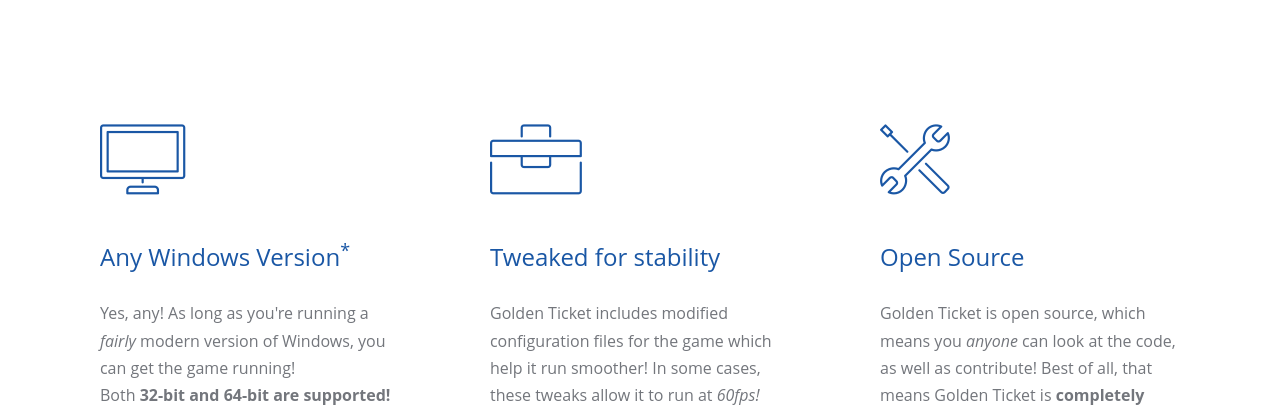
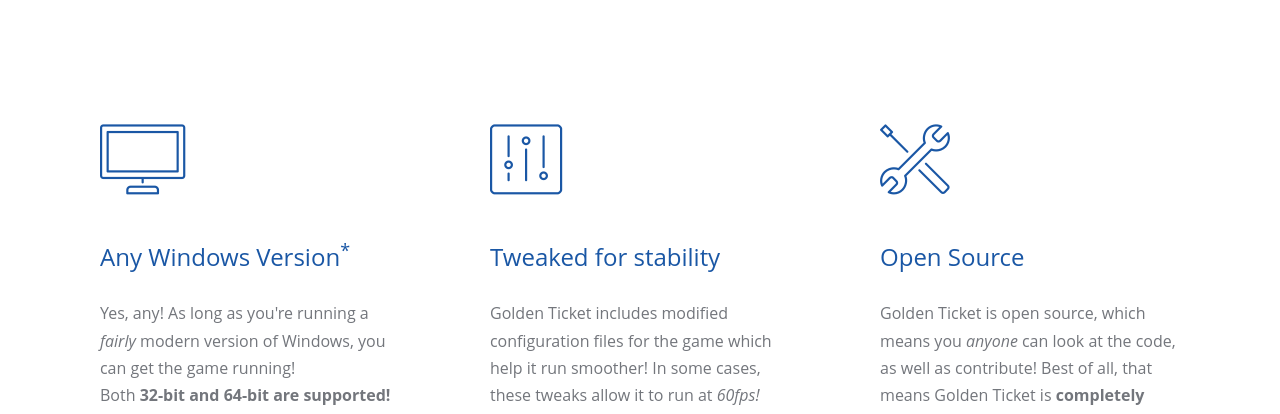
Before and after one commit to The-Buzzy-Project/The-Buzzy-Project.github.io, a website: page index.html in a window 1280 px wide. Shown: the part 940-1354 px from the top of the page. Drawn offline with Linux system fonts and the light colour scheme; files whose address does not match are found by name.

Commit message:
Change showcase icon to a more relevant one

```diff
--- a/index.html
+++ b/index.html
@@ -75,7 +75,7 @@
           </div>
           <div class="col-md-4">
             <div class="probootstrap-service-item probootstrap-animate" data-animate-effect="fadeIn">
-              <span class="icon icon-toolbox"></span>
+              <span class="icon icon-adjustments"></span>
               <h2>Tweaked for stability</h2>
               <p>Golden Ticket includes modified configuration files for the game which help it run smoother! In some cases, these tweaks allow it to run at <em>60fps!</em></p>
               <p><a href="https://github.com/The-Buzzy-Project/Golden-Ticket/wiki/Modifications-done-by-Golden-Ticket" class="probootstrap-link">Learn More <i class="icon-chevron-right"></i></a></p>
```
